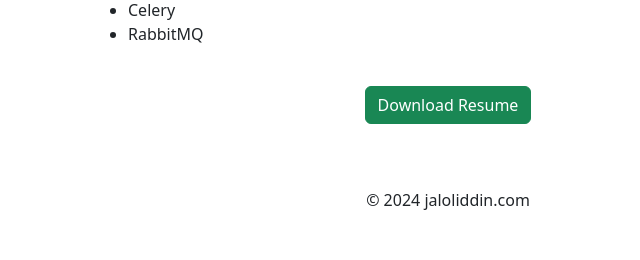
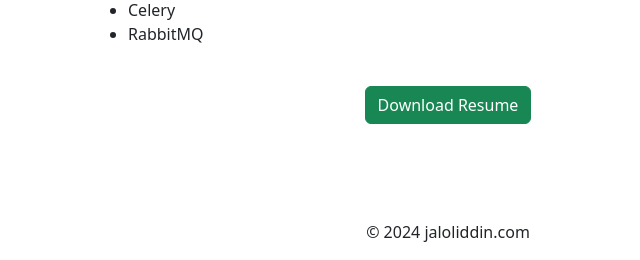
Before and after one commit to jaloliddinmurodullaev/jmtech, a Django app: page /resume/ in a window 1280 px wide. Shown: the part 1359-1619 px from the top of the page, without its empty margins (192-832 px from the left). Before the commit the page ends 1569 px from the top, so only its background shows below. Run offline with Django 5.2, Linux system fonts and the light colour scheme; tables that the repository leaves empty hold one stand-in row (values such as "Sample post").

Commit message:
footer update

```diff
--- a/templates/base.html
+++ b/templates/base.html
@@ -64,7 +64,7 @@
           {% endblock %}
       </div>
 
-      <footer class="text-center mt-auto py-3">
+      <footer class="text-center mt-auto py-3 pt-5">
             <p class="mb-0">&copy; {{ 2024 }} jaloliddin.com</p>
      </footer>
     </body>
--- a/templates/blog_detail.html
+++ b/templates/blog_detail.html
@@ -32,11 +32,6 @@
                     </p>
                 </div>
                 <hr>
-                <div class="text-center md-5 p-4">
-                    <p>
-                        <!-- Views: {{ blog.views }} -->
-                    </p>
-                </div>
             </div>
         </div>
     </div>
```
